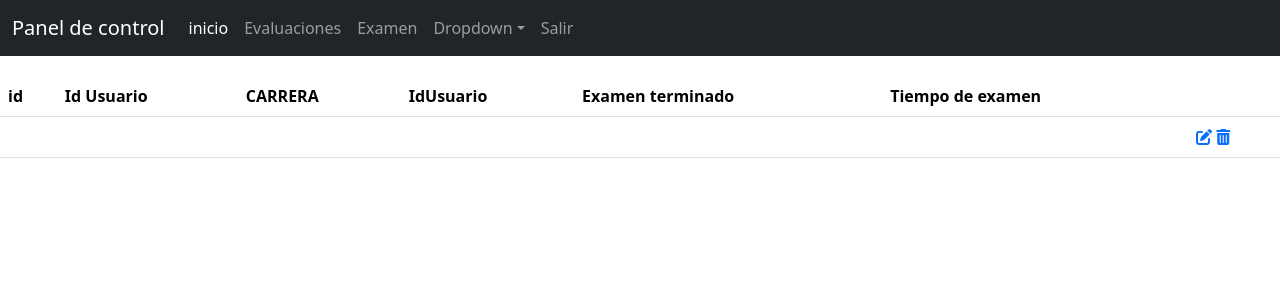
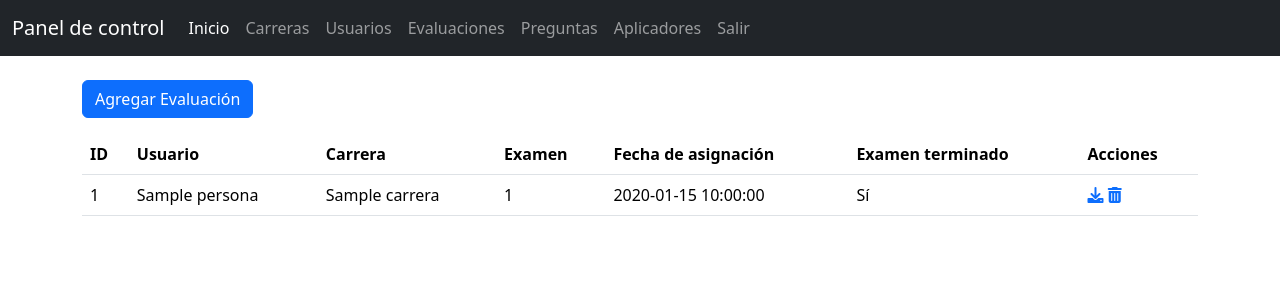
Before and after one commit to SamMG7/exaVocacional, a PHP site: page /ingreso/admin/evaluaciones.php in a window 1280 px wide. Shown: the top 300 px of the page. Run offline with PHP 8.4, Linux system fonts and the light colour scheme; tables that the repository leaves empty or names only in its code hold one stand-in row (values such as "Sample post"); data that the repository does not hold is empty.

Commit message:
Update evaluaciones.php

```diff
--- a/ingreso/admin/evaluaciones.php
+++ b/ingreso/admin/evaluaciones.php
@@ -1,195 +1,154 @@
 <?php
+// Incluir la configuración y conectar con la base de datos
 include_once("../conf.php");
-include_once("../conf.php");
-
-// Crear la conexión
 $con = mysqli_connect($servidor, $usuario, $contrasena, $base_de_datos);
 $msj = "";
 
+// Consultar usuarios (tabla personas)
+$usuarios = mysqli_query($con, "SELECT idPersona, nombre_completo FROM personas");
+
+// Consultar carreras
+$carreras = mysqli_query($con, "SELECT idCarrera, nombreCarrera FROM carrera");
 ?>
 
 <!doctype html>
-<html lang="es" data-bs-theme="auto">
+<html lang="es">
 <head>
     <meta charset="utf-8">
     <meta name="viewport" content="width=device-width, initial-scale=1">
-    <meta name="description" content="">
-    <meta name="author" content="0">
-    <title>Panel de control</title>
-
-
-
+    <title>Agregar Evaluación</title>
     <link rel="stylesheet" href="../css/bootstrap.min.css">
     <link rel="stylesheet" href="https://cdnjs.cloudflare.com/ajax/libs/font-awesome/6.0.0-beta3/css/all.min.css">
-    <!-- Favicons -->
-<meta name="theme-color" content="#712cf9">
-
-
-    <style>
-      .bd-placeholder-img {
-        font-size: 1.125rem;
-        text-anchor: middle;
-        -webkit-user-select: none;
-        -moz-user-select: none;
-        user-select: none;
-      }
-
-      @media (min-width: 768px) {
-        .bd-placeholder-img-lg {
-          font-size: 3.5rem;
-        }
-      }
-
-      .b-example-divider {
-        width: 100%;
-        height: 3rem;
-        background-color: rgba(0, 0, 0, .1);
-        border: solid rgba(0, 0, 0, .15);
-        border-width: 1px 0;
-        box-shadow: inset 0 .5em 1.5em rgba(0, 0, 0, .1), inset 0 .125em .5em rgba(0, 0, 0, .15);
-      }
-
-      .b-example-vr {
-        flex-shrink: 0;
-        width: 1.5rem;
-        height: 100vh;
-      }
-
-      .bi {
-        vertical-align: -.125em;
-        fill: currentColor;
-      }
-
-      .nav-scroller {
-        position: relative;
-        z-index: 2;
-        height: 2.75rem;
-        overflow-y: hidden;
-      }
-
-      .nav-scroller .nav {
-        display: flex;
-        flex-wrap: nowrap;
-        padding-bottom: 1rem;
-        margin-top: -1px;
-        overflow-x: auto;
-        text-align: center;
-        white-space: nowrap;
-        -webkit-overflow-scrolling: touch;
-      }
-
-      .btn-bd-primary {
-        --bd-violet-bg: #712cf9;
-        --bd-violet-rgb: 112.520718, 44.062154, 249.437846;
-
-        --bs-btn-font-weight: 600;
-        --bs-btn-color: var(--bs-white);
-        --bs-btn-bg: var(--bd-violet-bg);
-        --bs-btn-border-color: var(--bd-violet-bg);
-        --bs-btn-hover-color: var(--bs-white);
-        --bs-btn-hover-bg: #6528e0;
-        --bs-btn-hover-border-color: #6528e0;
-        --bs-btn-focus-shadow-rgb: var(--bd-violet-rgb);
-        --bs-btn-active-color: var(--bs-btn-hover-color);
-        --bs-btn-active-bg: #5a23c8;
-        --bs-btn-active-border-color: #5a23c8;
-      }
-
-      .bd-mode-toggle {
-        z-index: 1500;
-      }
-
-      .bd-mode-toggle .dropdown-menu .active .bi {
-        display: block !important;
-      }
-    </style>
-
-
-    <!-- Custom styles for this template -->
-    <link href="../css/navbars.css" rel="stylesheet">
 </head>
 <body>
-
-
 <main>
-
-  <nav class="navbar navbar-expand-sm navbar-dark bg-dark" aria-label="Third navbar example">
+<nav class="navbar navbar-expand-sm navbar-dark bg-dark">
         <div class="container-fluid">
-
             <a class="navbar-brand" href="#">Panel de control</a>
-      <button class="navbar-toggler" type="button" data-bs-toggle="collapse" data-bs-target="#navbarsExample03" aria-controls="navbarsExample03" aria-expanded="false" aria-label="Toggle navigation">
+            <button class="navbar-toggler" type="button" data-bs-toggle="collapse" data-bs-target="#navbarsExample03">
                 <span class="navbar-toggler-icon"></span>
             </button>
-
             <div class="collapse navbar-collapse" id="navbarsExample03">
                 <ul class="navbar-nav me-auto mb-2 mb-sm-0">
-          <li class="nav-item">
-            <a class="nav-link active" aria-current="page" href="#">inicio</a>
-          </li>
-          <li class="nav-item">
-            <a class="nav-link" href="evaluaciones.php">Evaluaciones</a>
-          </li>
-          <li class="nav-item">
-            <a class="nav-link" href="examnen">Examen</a>
-          </li>
-          <li class="nav-item dropdown">
-            <a class="nav-link dropdown-toggle" href="#" data-bs-toggle="dropdown" aria-expanded="false">Dropdown</a>
-            <ul class="dropdown-menu">
-              <li><a class="dropdown-item" href="#">Action</a></li>
-              <li><a class="dropdown-item" href="#">Another action</a></li>
-              <li><a class="dropdown-item" href="#">Something else here</a></li>
+                    <li class="nav-item"><a class="nav-link active" href="#">Inicio</a></li>
+                    <li class="nav-item"><a class="nav-link" href="carrera.php">Carreras</a></li>
+                    <li class="nav-item"><a class="nav-link" href="usuarios.php">Usuarios</a></li>
+                    <li class="nav-item"><a class="nav-link" href="evaluaciones.php">Evaluaciones</a></li>
+                    <li class="nav-item"><a class="nav-link" href="Preguntas.php">Preguntas</a></li>
+                    <li class="nav-item"><a class="nav-link" href="aplicadores.php">Aplicadores</a></li>
+                    <li class="nav-item"><a class="nav-link" href="salir.php">Salir</a></li>
                 </ul>
-          </li>
-          <li class="nav-item">
-            <a class="nav-link" href="salir.php">Salir</a>
-          </li>
-        </ul>
-
             </div>
         </div>
     </nav>
 
-  <div>
+
+    <div class="container mt-4">
+        <!-- Botón para abrir el modal -->
+        <button class="btn btn-primary mb-3" data-bs-toggle="modal" data-bs-target="#modalAgregarEvaluacion">Agregar Evaluación</button>
+
+        <!-- Modal -->
+        <div class="modal fade" id="modalAgregarEvaluacion" tabindex="-1" aria-labelledby="modalAgregarEvaluacionLabel" aria-hidden="true">
+            <div class="modal-dialog">
+                <div class="modal-content">
+                    <div class="modal-header">
+                        <h5 class="modal-title" id="modalAgregarEvaluacionLabel">Nueva Evaluación</h5>
+                        <button type="button" class="btn-close" data-bs-dismiss="modal" aria-label="Close"></button>
+                    </div>
+                    <form action="guardar_evaluacion.php" method="POST">
+                        <div class="modal-body">
+                            <div class="mb-3">
+                                <label for="idUsuario" class="form-label">Usuario</label>
+                                <select id="idUsuario" name="idUsuario" class="form-select" required>
+                                    <option value="">Seleccione un usuario</option>
+                                    <?php while ($usuario = mysqli_fetch_assoc($usuarios)) : ?>
+                                        <option value="<?= $usuario['idPersona'] ?>"><?= $usuario['nombre_completo'] ?></option>
+                                    <?php endwhile; ?>
+                                </select>
+                            </div>
+                            <div class="mb-3">
+                                <label for="idCarrera" class="form-label">Carrera</label>
+                                <select id="idCarrera" name="idCarrera" class="form-select" required>
+                                    <option value="">Seleccione una carrera</option>
+                                    <?php while ($carrera = mysqli_fetch_assoc($carreras)) : ?>
+                                        <option value="<?= $carrera['idCarrera'] ?>"><?= $carrera['nombreCarrera'] ?></option>
+                                    <?php endwhile; ?>
+                                </select>
+                            </div>
+                            <div class="mb-3">
+                                <label for="idExamen" class="form-label">Examen</label>
+                                <input type="text" id="idExamen" name="idExamen" class="form-control" required>
+                            </div>
+                            <div class="mb-3">
+                                <label for="fechaExamen" class="form-label">Fecha de asignación</label>
+                                <input type="datetime-local" id="fechaExamen" name="fechaExamen" class="form-control" required>
+                            </div>
+                        </div>
+                        <div class="modal-footer">
+                            <button type="button" class="btn btn-secondary" data-bs-dismiss="modal">Cerrar</button>
+                            <button type="submit" class="btn btn-primary">Guardar</button>
+                        </div>
+                    </form>
+                </div>
+            </div>
+        </div>
+
+        <!-- Tabla de evaluaciones -->
+        <!-- Tabla de evaluaciones -->
 <table class="table">
     <thead class="bg-info">
         <tr>
-      <th scope="col">id</th>
-      <th scope="col">Id Usuario</th>
-      <th scope="col">CARRERA</th>
-      <th scope="col">IdUsuario</th>
+            <th scope="col">ID</th>
+            <th scope="col">Usuario</th>
+            <th scope="col">Carrera</th>
+            <th scope="col">Examen</th>
+            <th scope="col">Fecha de asignación</th>
             <th scope="col">Examen terminado</th>
-      <th scope="col">Tiempo de examen</th>
-      <th scope="col"></th>
-
+            <th scope="col">Acciones</th>
         </tr>
     </thead>
     <tbody>
         <?php
-    $sql = "SELECT * FROM evaluaciones";
-    if($resultado=mysqli_query($con, $sql)){
+        // Nueva consulta con JOIN para obtener los nombres de usuario y carrera
+        $sql = "
+            SELECT
+                e.idEvaluacion,
+                p.nombre_completo,
+                c.nombreCarrera,
+                e.idExamen,
+                e.fecha_examen,
+                e.examenCompleto
+            FROM evaluaciones e
+            JOIN personas p ON e.idPersona = p.idPersona
+            JOIN carrera c ON e.idCarrera = c.idCarrera
+        ";
+        $resultado = mysqli_query($con, $sql);
 
-
-    if(mysqli_num_rows($resultado) >0){
-      while($row = mysqli_fetch_assoc($resultado)){
+        if (mysqli_num_rows($resultado) > 0) {
+            while ($row = mysqli_fetch_assoc($resultado)) {
                 echo "<tr>";
-                  echo "<td>" . $row['idUsuario'] . "</td>";
-                  echo "<td>" . $row['idPersona'] . "</td>";
-                  echo "<td>" . $row['idCarrera'] . "</td>";
-                  echo "<td>" . $row['idUsuario'] . "</td>";
-                  echo "<td>" . $row['examenCompleto'] . "</td>";
-                  echo "<td>" . $row['tiempoReso'] . "</td>";
+                echo "<td>" . $row['idEvaluacion'] . "</td>";
+                echo "<td>" . $row['nombre_completo'] . "</td>";
+                echo "<td>" . $row['nombreCarrera'] . "</td>";
+                echo "<td>" . $row['idExamen'] . "</td>";
+                echo "<td>" . $row['fecha_examen'] . "</td>";
+                echo "<td>" . ($row['examenCompleto'] ? 'Sí' : 'No') . "</td>";
                 echo "<td>";
-                  echo "<a href='descargarExamen.php?id=" . $row['idUsuario'] . "'><i class='fas fa-edit'></i></a> ";
-                  echo "<a href='eliminar.php?id=" . $row['idUsuario'] . "'><i class='fas fa-trash-alt'></i></a>";
-
-
+                echo "<a href='descargarExamen.php?id=" . $row['idEvaluacion'] . "'><i class='fas fa-download'></i></a> ";
+                echo "<a href='eliminar_evaluacion.php?id=" . $row['idEvaluacion'] . "'><i class='fas fa-trash-alt'></i></a>";
+                echo "</td>";
+                echo "</tr>";
             }
-    }else{
-      echo "<tr><td colspan= '6>No hay usuarios</td></tr>";
-    }
+        } else {
+            echo "<tr><td colspan='7'>No hay evaluaciones registradas</td></tr>";
         }
         ?>
-
     </tbody>
 </table>
+
     </div>
+</main>
+
+<script src="../js/bootstrap.bundle.min.js"></script>
+</body>
+</html>
```
Lines whose indentation alone changed are shown as unchanged.
